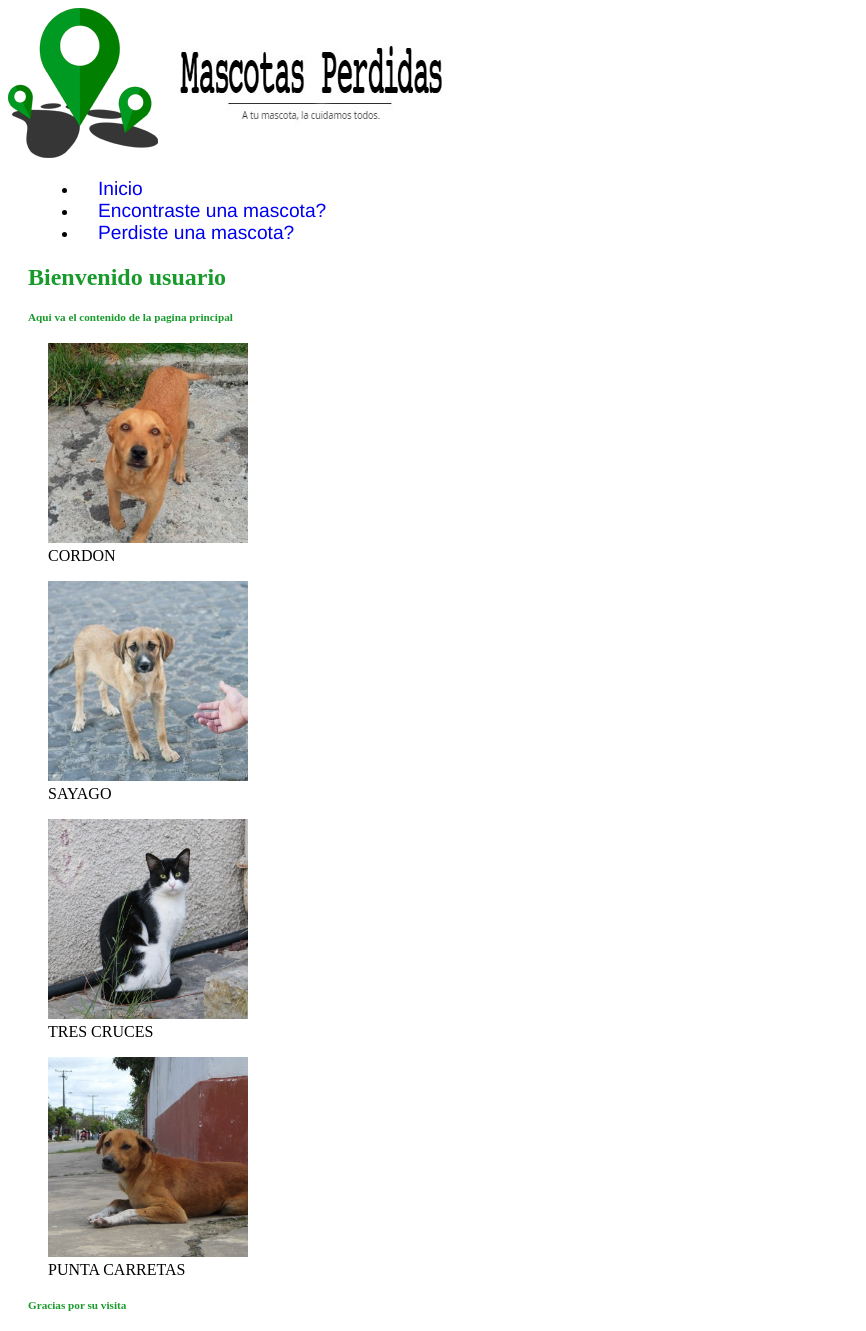
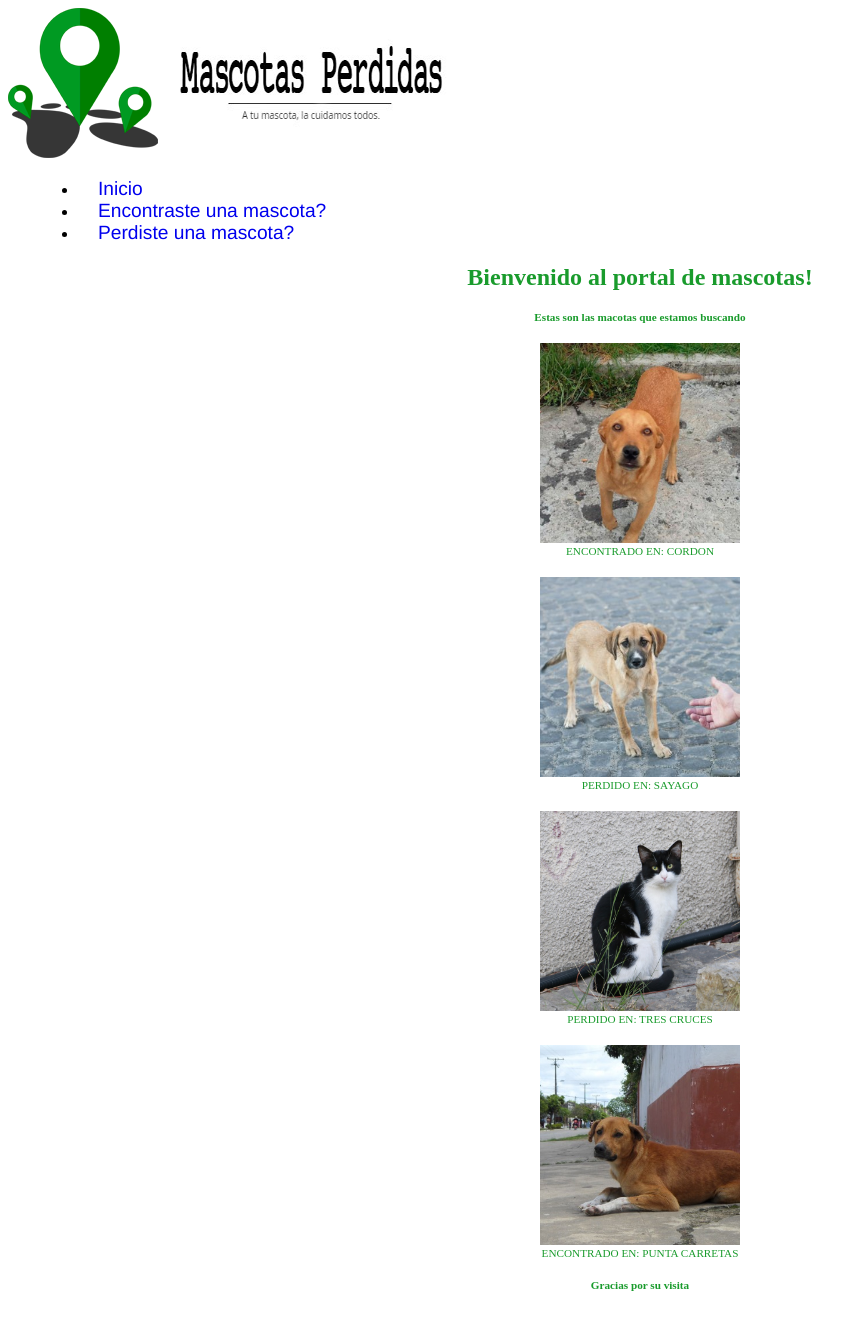
Before and after one commit to Shadowpride/Mascotas-Perdidas.uy, a Django app: page / in a window 1280 px wide. Shown: the whole page, without its empty margins (0-866 px from the left). After the commit the page ends 1291 px from the top, so only its background shows below. Run offline with Django 3.2, Linux system fonts and the light colour scheme; data comes from the database, SQL or seed files in the repository; both versions use the stored data as it was after the commit.

Commit message:
detalles

```diff
--- a/Mascotasperdidas/Mascotasperdidas/static/css/style.css
+++ b/Mascotasperdidas/Mascotasperdidas/static/css/style.css
@@ -3,7 +3,7 @@
     padding-left: 20px;
     background-color: #FFFFFF;
     margin: 10px;
-  }
+    }
   a:link{
     font-size: 120%;
     text-decoration:none;
@@ -16,17 +16,20 @@
     color: #199B2C;
     font-size: 150%;
     margin: 20px;
+    text-align: center;
   }
   h3 {
     color: #199B2C;
     font-size: 70%;
     margin: 20px;
+    text-align: center;
     }
   form {
     border: 2px solid #199B2C;
     border-radius: 10px;
     margin: 10px;
     font-size: 120%;
+    align-self: center;
   }
   label {
     font-size: 110%;
@@ -44,3 +47,9 @@
     text-align: center;
     display: inline-block;
 }
+#fotos {
+  color: #199B2C;
+  font-size: 70%;
+  margin: 20px;
+  text-align: center;
+  }
--- a/Mascotasperdidas/Mascotasperdidas/templates/base.html
+++ b/Mascotasperdidas/Mascotasperdidas/templates/base.html
@@ -24,7 +24,7 @@
     </div>
 
     <h1>
-        Bienvenido usuario
+        Bienvenido al portal de mascotas!
     </h1>
 
     <section>
--- a/Mascotasperdidas/Mascotasperdidas/templates/home.html
+++ b/Mascotasperdidas/Mascotasperdidas/templates/home.html
@@ -19,13 +19,13 @@
 </style>
 <!---------------------------------------------------------------------------------->
 
-    <h3>Aqui va el contenido de la pagina principal</h3>
+    <h3>Estas son las macotas que estamos buscando</h3>
 
     {% for m in mascotas %}
         {% if m.imagen %}
-            <figure>
+            <figure id= "fotos">
                 <img src="{{ m.imagen.url }}" alt="" class="imagenes">
-                <figcaption>{{ m.barrio }}</figcaption>
+                <figcaption>{{ m.estado }} EN: {{ m.barrio }}</figcaption>
             </figure>
         {% endif %}
 
```
Also changed, not shown: Mascotasperdidas/db.sqlite3.
